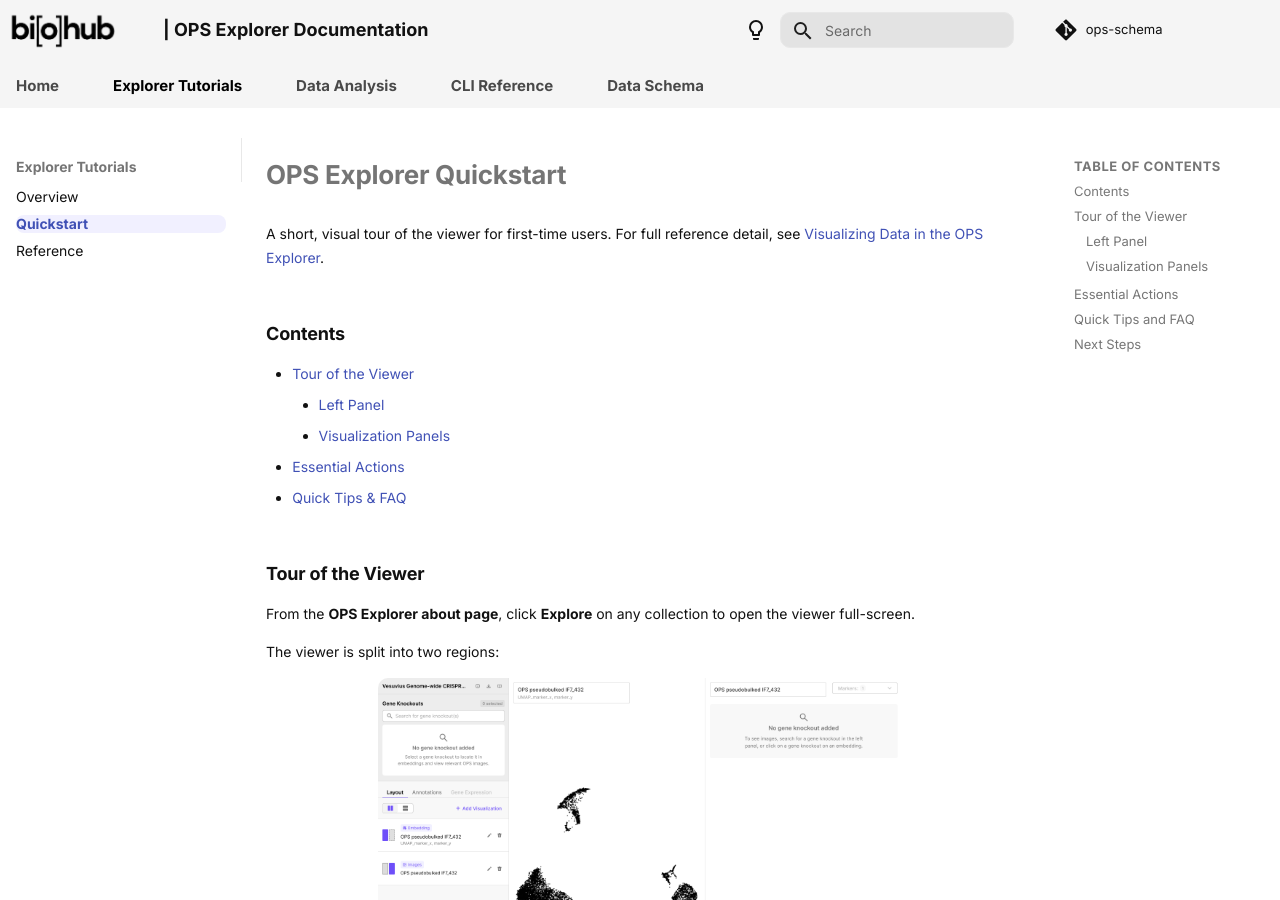
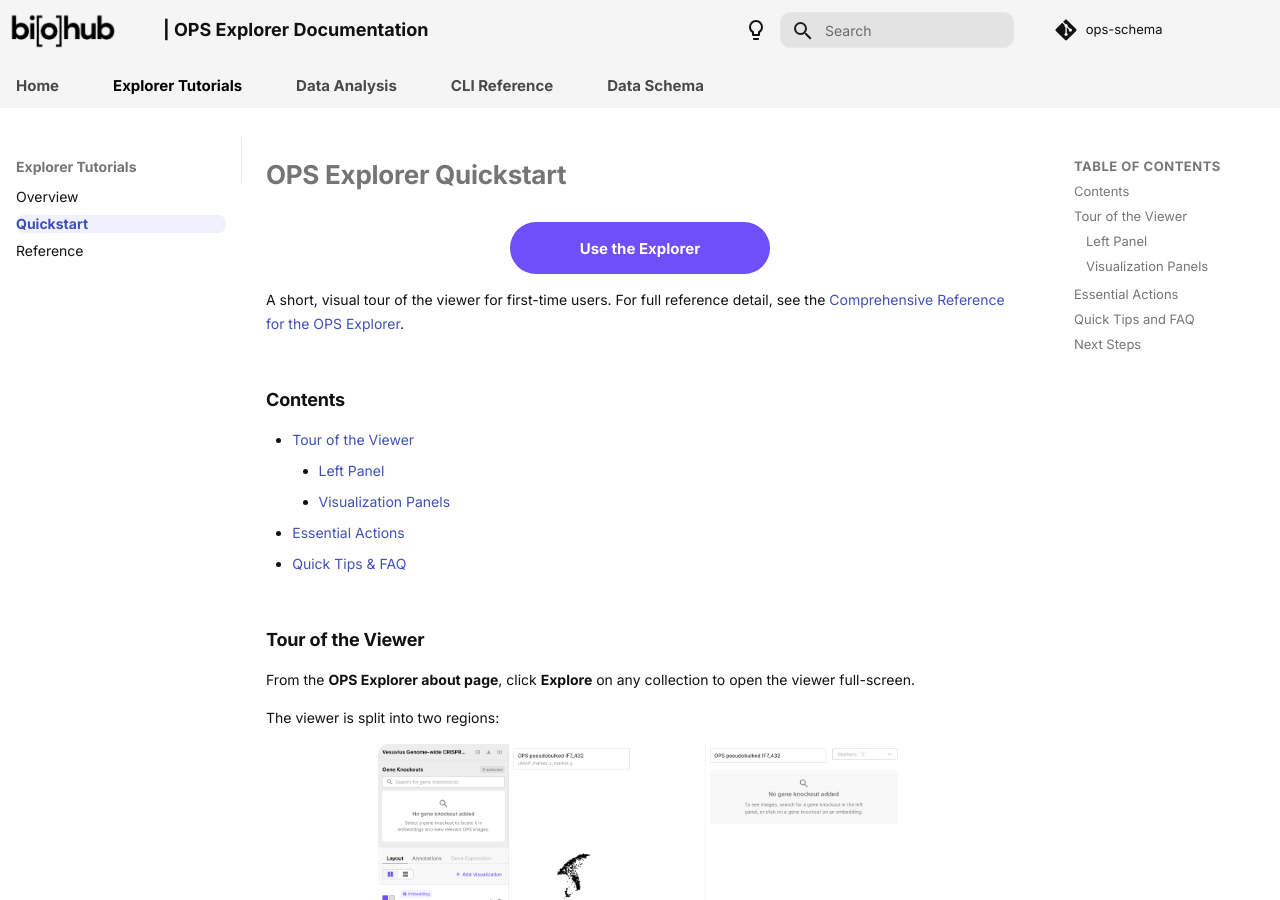
Before and after one commit to chanzuckerberg/ops-schema, an MkDocs documentation site: the page built from docs/tutorials/quickstart/index.md, in a window 1280 px wide and 900 px high. Built offline with MkDocs 1.6.1 and Material for MkDocs 9.7.7, drawn with Linux system fonts in a browser that asks for light colours; comment, search, counter and statistics services are not loaded.

Commit message:
Update index.md

```diff
--- a/docs/tutorials/quickstart/index.md
+++ b/docs/tutorials/quickstart/index.md
@@ -1,7 +1,12 @@
 # OPS Explorer Quickstart
 
-A short, visual tour of the viewer for first-time users. For full reference detail, see [Visualizing Data in the OPS Explorer](visualization.md).
+<div class="hero-buttons">
+  <a href="https://biohub.ai/ops-explorer/about?utm_source=docsite&utm_medium=banner&utm_campaign=ops-jun2026" class="md-button hero-button">
+    Use the Explorer
+  </a>
+</div>
 
+A short, visual tour of the viewer for first-time users. For full reference detail, see the [Comprehensive Reference for the OPS Explorer](../reference/index.md).
 
 ## Contents
 
```
